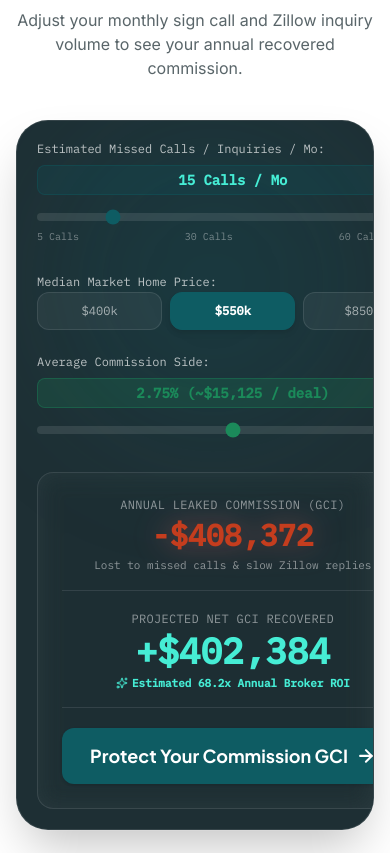
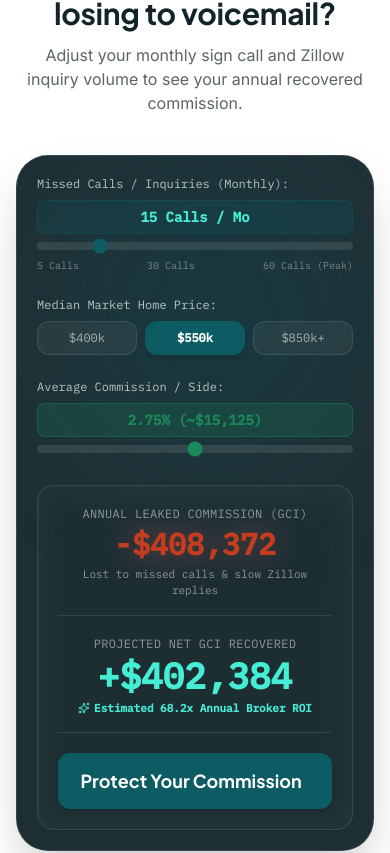
Before and after one commit to xpeedlab-netizen/minions-ai, a Next.js app: page /industries/real-estate in a window 390 px wide. Shown: the part 4704-5557 px from the top of the page. Built offline with nearby package versions, Linux system fonts and the light colour scheme; no server answers.

Commit message:
fix: make ROI calculator bulletproof on mobile to strictly prevent horizontal overflow

```diff
--- a/components/sections/industries/real-estate/RealEstateRoiCalculator.tsx
+++ b/components/sections/industries/real-estate/RealEstateRoiCalculator.tsx
@@ -7,27 +7,26 @@ import { BOOKING_CALENDAR_URL } from "@/lib/data/placeholders";
 
 export default function RealEstateRoiCalculator() {
   const [missedCalls, setMissedCalls] = useState(15);
-  const [medianPrice, setMedianPrice] = useState(550000); // $550k median home price
-  const [commissionRate, setCommissionRate] = useState(2.75); // 2.75% commission rate
-  const [closeRate, setCloseRate] = useState(15); // 15% conversion from qualified inquiry to closed deal
+  const [medianPrice, setMedianPrice] = useState(550000);
+  const [commissionRate, setCommissionRate] = useState(2.75);
+  const [closeRate, setCloseRate] = useState(15);
 
-  // Math Calculations
   const commissionPerDeal = Math.round(medianPrice * (commissionRate / 100));
   const closedDealsMonthly = (missedCalls * (closeRate / 100));
   const monthlyLostRevenue = Math.round(closedDealsMonthly * commissionPerDeal);
   const annualLostRevenue = monthlyLostRevenue * 12;
-  const annualMinionsCost = 5988; // ~$499/mo starter plan
+  const annualMinionsCost = 5988;
   const netAnnualProfit = Math.max(0, annualLostRevenue - annualMinionsCost);
   const roiMultiplier = (annualLostRevenue / Math.max(1, annualMinionsCost)).toFixed(1);
 
   return (
-    <section className="bg-white py-16 sm:py-24 border-b border-border">
-      <div className="mx-auto max-w-5xl px-4 sm:px-6 lg:px-8">
+    <section className="bg-white py-16 sm:py-24 border-b border-border w-full overflow-hidden">
+      <div className="mx-auto max-w-5xl px-4 sm:px-6 lg:px-8 w-full">
         {/* Header */}
-        <div className="max-w-3xl mx-auto text-center space-y-3 mb-10">
+        <div className="max-w-3xl mx-auto text-center space-y-3 mb-10 px-2">
           <div className="inline-flex items-center gap-2 rounded-full bg-teal/10 border border-teal/30 px-3.5 py-1 font-mono text-xs font-bold text-teal uppercase tracking-wider">
-            <Calculator className="size-3.5" />
-            <span>Brokerage Commission ROI Calculator</span>
+            <Calculator className="size-3.5 shrink-0" />
+            <span className="truncate">Brokerage Commission ROI Calculator</span>
           </div>
           <h2 className="font-heading font-bold text-3xl sm:text-4xl text-ink text-balance leading-tight">
             How much Gross Commission Income are you losing to voicemail?
@@ -38,17 +37,17 @@ export default function RealEstateRoiCalculator() {
         </div>
 
         {/* Calculator Widget Box */}
-        <div className="relative rounded-[32px] border border-white/10 bg-ink/95 backdrop-blur-2xl p-5 sm:p-10 text-white shadow-2xl overflow-hidden grid lg:grid-cols-12 gap-8 items-center ring-1 ring-white/10">
+        <div className="relative rounded-[32px] border border-white/10 bg-ink/95 backdrop-blur-2xl p-5 sm:p-10 text-white shadow-2xl overflow-hidden grid grid-cols-1 lg:grid-cols-12 gap-8 items-center ring-1 ring-white/10 w-full max-w-full">
           {/* Background Glow */}
           <div className="absolute top-0 right-0 size-80 rounded-full bg-teal/20 blur-3xl pointer-events-none" />
 
           {/* Left Inputs Column */}
-          <div className="lg:col-span-7 space-y-6 relative z-10">
+          <div className="lg:col-span-7 space-y-6 relative z-10 w-full min-w-0">
             {/* Slider 1: Missed Inbound Calls / Month */}
-            <div className="space-y-2">
-              <div className="flex flex-col sm:flex-row justify-between items-start sm:items-center gap-2 text-xs font-mono">
-                <span className="text-white/70">Estimated Missed Calls / Inquiries / Mo:</span>
-                <span className="font-bold text-teal-300 text-sm bg-teal/20 px-3 py-1 rounded-lg border border-teal/40 w-full sm:w-auto text-center sm:text-left">
+            <div className="space-y-2 w-full">
+              <div className="flex flex-col sm:flex-row justify-between items-start sm:items-center gap-2 text-xs font-mono w-full">
+                <span className="text-white/70 whitespace-normal break-words">Missed Calls / Inquiries (Monthly):</span>
+                <span className="font-bold text-teal-300 text-sm bg-teal/20 px-3 py-1.5 rounded-lg border border-teal/40 w-full sm:w-auto text-center sm:text-left shrink-0">
                   {missedCalls} Calls / Mo
                 </span>
               </div>
@@ -59,9 +58,9 @@ export default function RealEstateRoiCalculator() {
                 step="5"
                 value={missedCalls}
                 onChange={(e) => setMissedCalls(Number(e.target.value))}
-                className="w-full h-2 bg-white/10 rounded-lg appearance-none cursor-pointer accent-teal"
+                className="w-full h-2 bg-white/10 rounded-lg appearance-none cursor-pointer accent-teal block"
               />
-              <div className="flex justify-between text-[10px] font-mono text-white/40">
+              <div className="flex justify-between text-[10px] font-mono text-white/40 w-full">
                 <span>5 Calls</span>
                 <span>30 Calls</span>
                 <span>60 Calls (Peak)</span>
@@ -69,9 +68,9 @@ export default function RealEstateRoiCalculator() {
             </div>
 
             {/* Home Price Range Selector */}
-            <div className="space-y-2">
-              <span className="text-xs font-mono text-white/70">Median Market Home Price:</span>
-              <div className="grid grid-cols-3 gap-2">
+            <div className="space-y-2 w-full">
+              <span className="text-xs font-mono text-white/70 block">Median Market Home Price:</span>
+              <div className="grid grid-cols-3 gap-2 w-full">
                 {[
                   { label: "$400k", val: 400000 },
                   { label: "$550k", val: 550000 },
@@ -81,7 +80,7 @@ export default function RealEstateRoiCalculator() {
                     key={t.val}
                     type="button"
                     onClick={() => setMedianPrice(t.val)}
-                    className={`rounded-xl p-2.5 text-center font-mono text-xs transition-all border cursor-pointer ${
+                    className={`rounded-xl p-2 sm:p-2.5 text-center font-mono text-xs transition-all border cursor-pointer truncate ${
                       medianPrice === t.val
                         ? "bg-teal border-teal text-white font-bold shadow-md"
                         : "bg-white/5 border-white/10 text-white/60 hover:bg-white/10 hover:text-white"
@@ -94,11 +93,11 @@ export default function RealEstateRoiCalculator() {
             </div>
 
             {/* Slider 2: Average Commission Rate */}
-            <div className="space-y-2">
-              <div className="flex flex-col sm:flex-row justify-between items-start sm:items-center gap-2 text-xs font-mono">
-                <span className="text-white/70">Average Commission Side:</span>
-                <span className="font-bold text-success text-sm bg-success/20 px-3 py-1 rounded-lg border border-success/40 w-full sm:w-auto text-center sm:text-left">
-                  {commissionRate}% (~${commissionPerDeal.toLocaleString()} / deal)
+            <div className="space-y-2 w-full">
+              <div className="flex flex-col sm:flex-row justify-between items-start sm:items-center gap-2 text-xs font-mono w-full">
+                <span className="text-white/70 whitespace-normal break-words">Average Commission / Side:</span>
+                <span className="font-bold text-success text-sm bg-success/20 px-3 py-1.5 rounded-lg border border-success/40 w-full sm:w-auto text-center sm:text-left shrink-0 truncate">
+                  {commissionRate}% (~${commissionPerDeal.toLocaleString()})
                 </span>
               </div>
               <input
@@ -108,40 +107,40 @@ export default function RealEstateRoiCalculator() {
                 step="0.25"
                 value={commissionRate}
                 onChange={(e) => setCommissionRate(Number(e.target.value))}
-                className="w-full h-2 bg-white/10 rounded-lg appearance-none cursor-pointer accent-success"
+                className="w-full h-2 bg-white/10 rounded-lg appearance-none cursor-pointer accent-success block"
               />
             </div>
           </div>
 
           {/* Right Output Column */}
-          <div className="lg:col-span-5 relative z-10 rounded-2xl border border-white/10 bg-white/5 p-6 backdrop-blur-md space-y-5 text-center sm:text-left">
+          <div className="lg:col-span-5 relative z-10 rounded-2xl border border-white/10 bg-white/5 p-5 sm:p-6 backdrop-blur-md space-y-5 text-center sm:text-left w-full min-w-0">
             <div className="border-b border-white/10 pb-4">
-              <p className="font-mono text-xs uppercase tracking-wide text-white/50">
+              <p className="font-mono text-xs uppercase tracking-wide text-white/50 break-words">
                 Annual Leaked Commission (GCI)
               </p>
-              <p className="mt-1 font-mono text-3xl sm:text-4xl font-extrabold text-coral-text drop-shadow-[0_0_15px_rgba(255,107,107,0.4)]">
+              <p className="mt-1 font-mono text-3xl sm:text-4xl font-extrabold text-coral-text drop-shadow-[0_0_15px_rgba(255,107,107,0.4)] truncate">
                 -${annualLostRevenue.toLocaleString()}
               </p>
-              <p className="mt-1 font-mono text-[11px] text-white/50">
+              <p className="mt-1 font-mono text-[11px] text-white/50 break-words">
                 Lost to missed calls &amp; slow Zillow replies
               </p>
             </div>
 
             <div className="border-b border-white/10 pb-4">
-              <p className="font-mono text-xs uppercase tracking-wide text-white/50">
+              <p className="font-mono text-xs uppercase tracking-wide text-white/50 break-words">
                 Projected Net GCI Recovered
               </p>
-              <p className="mt-1 font-mono text-4xl sm:text-5xl font-extrabold text-teal-300">
+              <p className="mt-1 font-mono text-4xl sm:text-5xl font-extrabold text-teal-300 truncate">
                 +${netAnnualProfit.toLocaleString()}
               </p>
-              <p className="mt-1 font-mono text-[11px] text-teal-300 font-bold flex items-center gap-1 justify-center sm:justify-start">
-                <Sparkles className="size-3" />
-                Estimated {roiMultiplier}x Annual Broker ROI
+              <p className="mt-1 font-mono text-[11px] text-teal-300 font-bold flex items-center gap-1 justify-center sm:justify-start flex-wrap">
+                <Sparkles className="size-3 shrink-0" />
+                <span>Estimated {roiMultiplier}x Annual Broker ROI</span>
               </p>
             </div>
 
-            <Button href={BOOKING_CALENDAR_URL} size="lg" showArrow className="w-full bg-teal hover:bg-teal-dark text-white shadow-lg">
-              Protect Your Commission GCI
+            <Button href={BOOKING_CALENDAR_URL} size="lg" showArrow className="w-full bg-teal hover:bg-teal-dark text-white shadow-lg justify-center truncate">
+              Protect Your Commission
             </Button>
           </div>
         </div>
```
